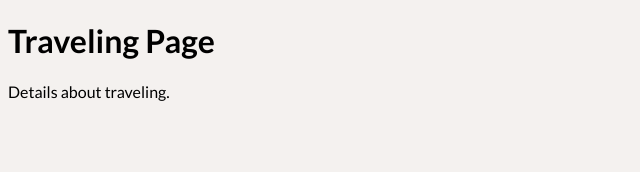
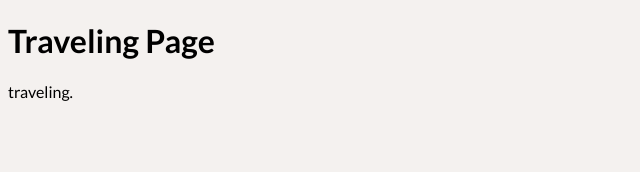
Before and after one commit to Taniatos/term_project, a React (Create React App) app in the folder my-app/: page /traveling in a window 1280 px wide. Shown: the top 172 px of the page, without its empty margins (0-640 px from the left). Built offline with nearby package versions, Linux system fonts and the light colour scheme; a web font is replaced by a local one.

Commit message:
Update Traveling.js

```diff
--- a/my-app/src/components/HobbieOne/Traveling.js
+++ b/my-app/src/components/HobbieOne/Traveling.js
@@ -4,7 +4,7 @@ function Traveling() {
   return (
     <div>
       <h1>Traveling Page</h1>
-      <p>Details about traveling.</p>
+      <p>traveling.</p>
     </div>
   );
 }
```
